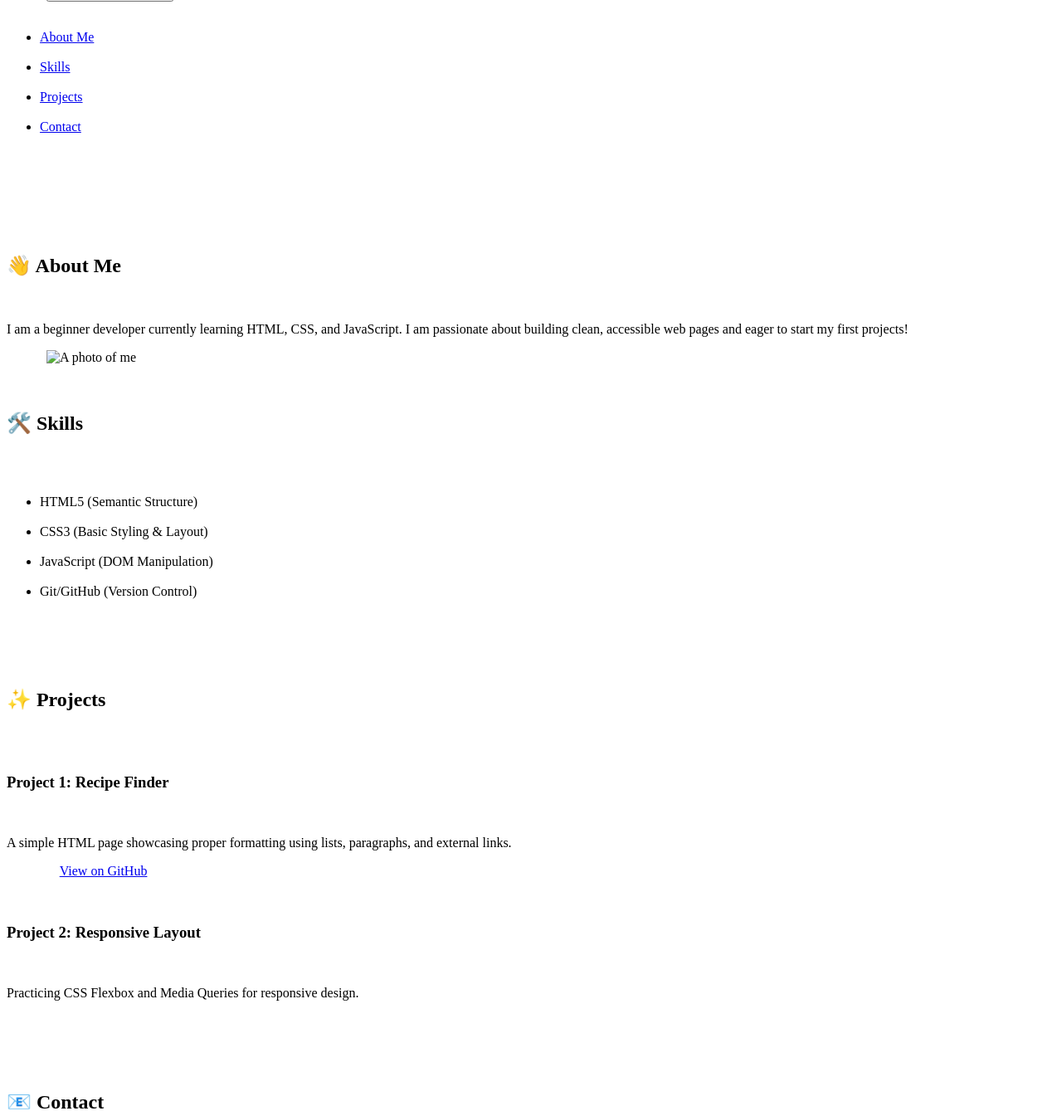
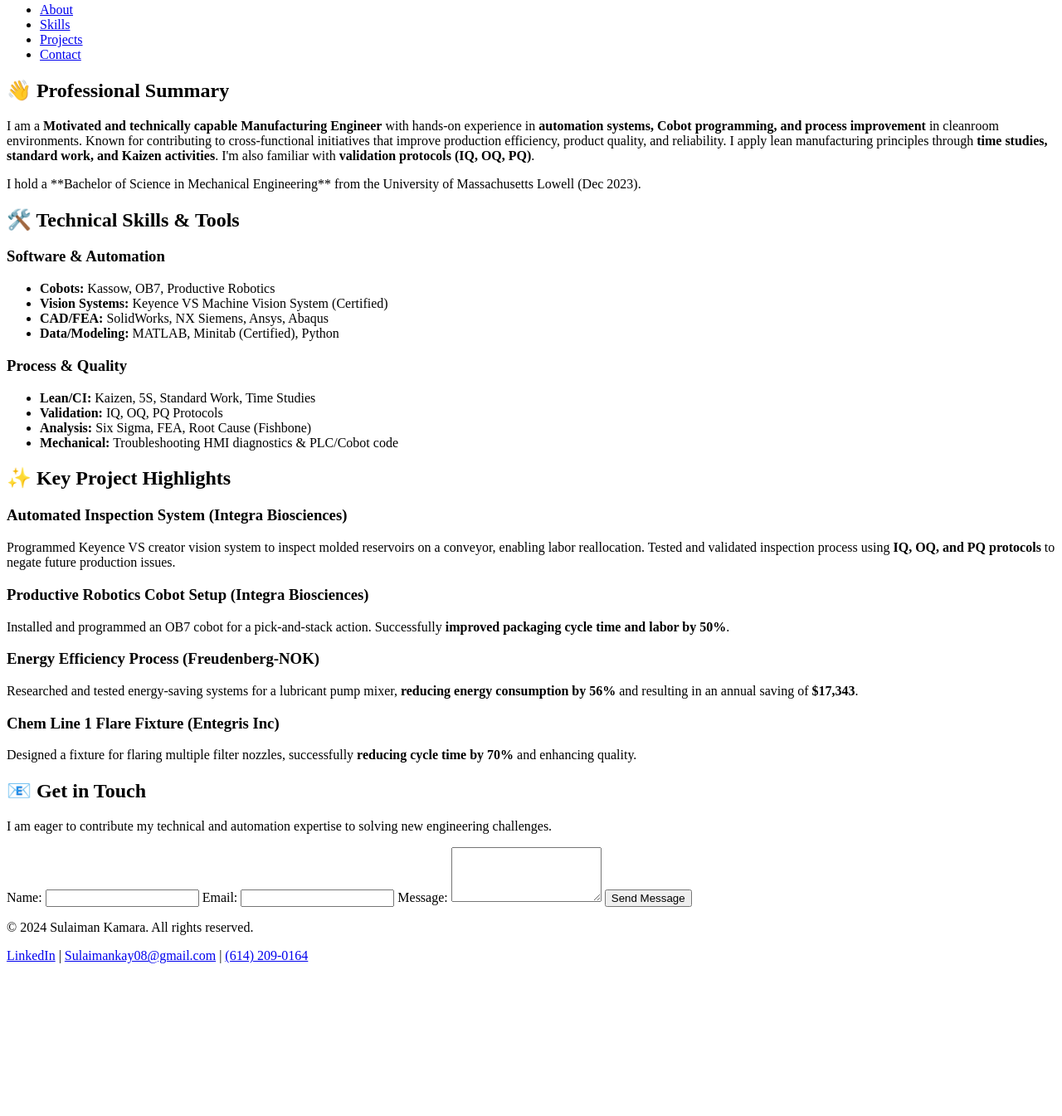
Before and after one commit to sulaimankay08/personal-portfolio-project, a plain HTML site: page index.html in a window 1280 px wide. Shown: the part 161-1506 px from the top of the page at 83% size. After the commit the page ends 1338 px from the top, so only its background shows below. Drawn offline with Linux system fonts and the light colour scheme.

Commit message:
Update index.html

```diff
--- a/index.html
+++ b/index.html
@@ -3,13 +3,14 @@
 <head>
     <meta charset="UTF-8">
     <meta name="viewport" content="width=device-width, initial-scale=1.0">
-    <title>My Beginner Portfolio</title>
+    <title>Sulaiman Kamara | Manufacturing Engineer Portfolio</title>
     <link rel="stylesheet" href="styles.css">
 </head>
 <body>
 
     <header>
-        <h1>[Your Name] – Beginner Developer</h1>
+        <h1>Sulaiman Kamara</h1>
+        <h2>Manufacturing Engineer & Automation Specialist</h2>
 
         <nav id="main-nav">
             <button class="nav-toggle" aria-expanded="false" aria-controls="nav-links">
@@ -17,7 +18,7 @@
             </button>
 
             <ul class="nav-links" id="nav-links">
-                <li><a href="#about">About Me</a></li>
+                <li><a href="#about">About</a></li>
                 <li><a href="#skills">Skills</a></li>
                 <li><a href="#projects">Projects</a></li>
                 <li><a href="#contact">Contact</a></li>
@@ -28,36 +29,58 @@
     <main>
 
         <section id="about">
-            <h2>👋 About Me</h2>
-            <p>I am a beginner developer currently learning HTML, CSS, and JavaScript. I am passionate about building clean, accessible web pages and eager to start my first projects!</p>
-            <img src="profile.jpg" alt="A photo of me" class="profile-img">
+            <h2>👋 Professional Summary</h2>
+            <p>I am a <strong>Motivated and technically capable Manufacturing Engineer</strong> with hands-on experience in <strong>automation systems, Cobot programming, and process improvement</strong> in cleanroom environments. Known for contributing to cross-functional initiatives that improve production efficiency, product quality, and reliability. I apply lean manufacturing principles through <strong>time studies, standard work, and Kaizen activities</strong>. I'm also familiar with <strong>validation protocols (IQ, OQ, PQ)</strong>.</p>
+            <p>I hold a **Bachelor of Science in Mechanical Engineering** from the University of Massachusetts Lowell (Dec 2023).</p>
             </section>
 
         <section id="skills">
-            <h2>🛠️ Skills</h2>
+            <h2>🛠️ Technical Skills & Tools</h2>
+            <div class="skills-grid">
+                <div>
+                    <h3>Software & Automation</h3>
                     <ul>
-                <li>HTML5 (Semantic Structure)</li>
-                <li>CSS3 (Basic Styling & Layout)</li>
-                <li>JavaScript (DOM Manipulation)</li>
-                <li>Git/GitHub (Version Control)</li>
+                        <li><strong>Cobots:</strong> Kassow, OB7, Productive Robotics</li>
+                        <li><strong>Vision Systems:</strong> Keyence VS Machine Vision System (Certified)</li>
+                        <li><strong>CAD/FEA:</strong> SolidWorks, NX Siemens, Ansys, Abaqus</li>
+                        <li><strong>Data/Modeling:</strong> MATLAB, Minitab (Certified), Python</li>
                     </ul>
+                </div>
+                <div>
+                    <h3>Process & Quality</h3>
+                    <ul>
+                        <li><strong>Lean/CI:</strong> Kaizen, 5S, Standard Work, Time Studies</li>
+                        <li><strong>Validation:</strong> IQ, OQ, PQ Protocols</li>
+                        <li><strong>Analysis:</strong> Six Sigma, FEA, Root Cause (Fishbone)</li>
+                        <li><strong>Mechanical:</strong> Troubleshooting HMI diagnostics & PLC/Cobot code</li>
+                    </ul>
+                </div>
+            </div>
         </section>
 
         <section id="projects">
-            <h2>✨ Projects</h2>
+            <h2>✨ Key Project Highlights</h2>
             <article class="project-card">
-                <h3>Project 1: Recipe Finder</h3>
-                <p>A simple HTML page showcasing proper formatting using lists, paragraphs, and external links.</p>
-                <a href="https://github.com/myusername/project1" target="_blank">View on GitHub</a>
+                <h3>Automated Inspection System (Integra Biosciences)</h3>
+                <p>Programmed Keyence VS creator vision system to inspect molded reservoirs on a conveyor, enabling labor reallocation. Tested and validated inspection process using <strong>IQ, OQ, and PQ protocols</strong> to negate future production issues.</p>
             </article>
             <article class="project-card">
-                <h3>Project 2: Responsive Layout</h3>
-                <p>Practicing CSS Flexbox and Media Queries for responsive design.</p>
+                <h3>Productive Robotics Cobot Setup (Integra Biosciences)</h3>
+                <p>Installed and programmed an OB7 cobot for a pick-and-stack action. Successfully <strong>improved packaging cycle time and labor by 50%</strong>.</p>
+            </article>
+            <article class="project-card">
+                <h3>Energy Efficiency Process (Freudenberg-NOK)</h3>
+                <p>Researched and tested energy-saving systems for a lubricant pump mixer, <strong>reducing energy consumption by 56%</strong> and resulting in an annual saving of <strong>$17,343</strong>.</p>
+            </article>
+            <article class="project-card">
+                <h3>Chem Line 1 Flare Fixture (Entegris Inc)</h3>
+                <p>Designed a fixture for flaring multiple filter nozzles, successfully <strong>reducing cycle time by 70%</strong> and enhancing quality.</p>
             </article>
         </section>
 
         <section id="contact">
-            <h2>📧 Contact</h2>
+            <h2>📧 Get in Touch</h2>
+            <p>I am eager to contribute my technical and automation expertise to solving new engineering challenges.</p>
             <form id="contact-form">
                 <label for="name">Name:</label>
                 <input type="text" id="name" name="name" required>
@@ -76,10 +99,11 @@
     </main>
 
     <footer>
-        <p>&copy; 2024 [Your Name]. All rights reserved.</p>
+        <p>&copy; 2024 Sulaiman Kamara. All rights reserved.</p>
         <p>
-            <a href="https://github.com/myusername" target="_blank">GitHub</a> |
-            <a href="mailto:myemail@example.com">Email</a>
+            <a href="https://www.linkedin.com/in/sulaiman-kamara" target="_blank">LinkedIn</a> |
+            <a href="mailto:Sulaimankay08@gmail.com">Sulaimankay08@gmail.com</a> |
+            <a href="tel:6142090164">(614) 209-0164</a>
         </p>
     </footer>
 
```
Lines whose indentation alone changed are shown as unchanged.
